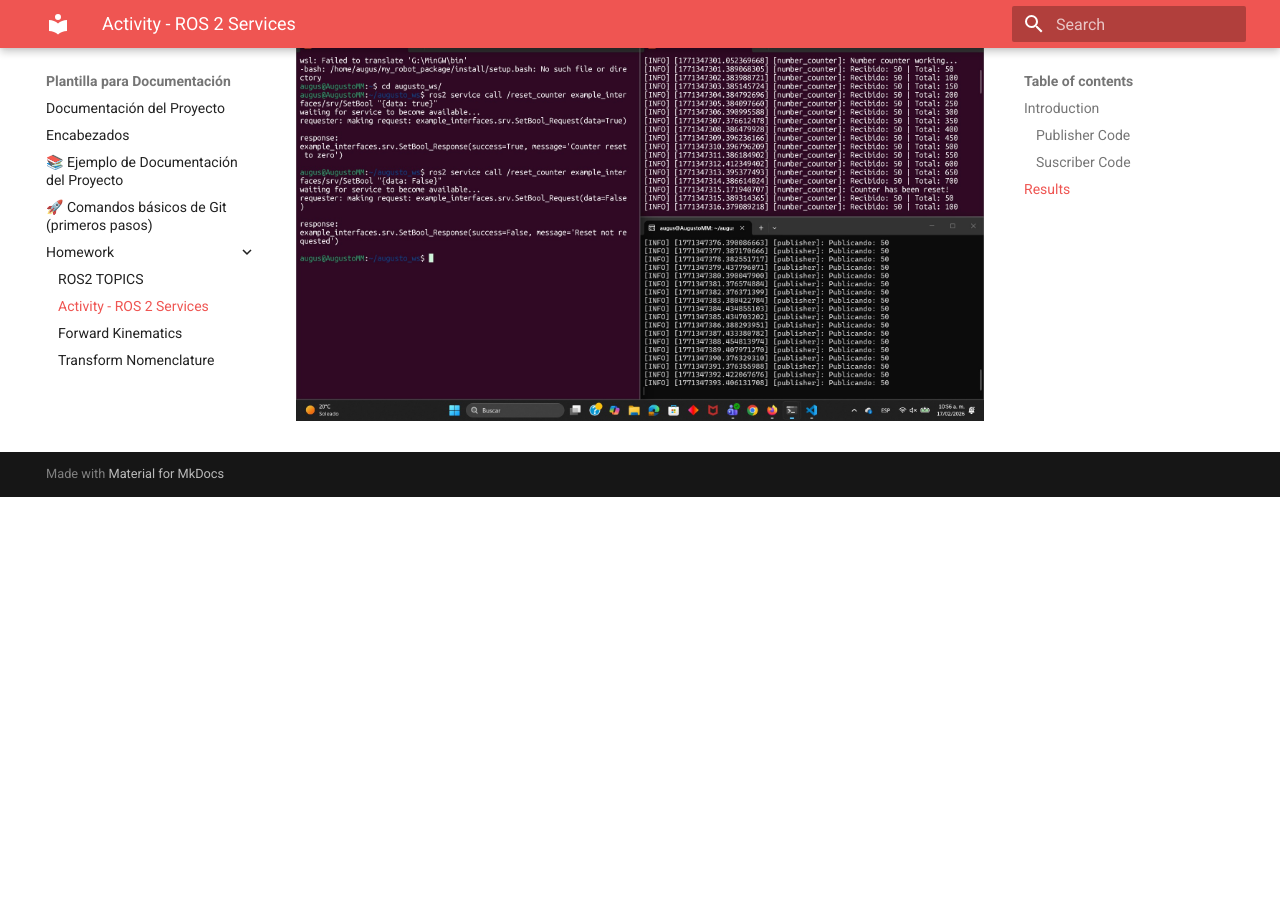
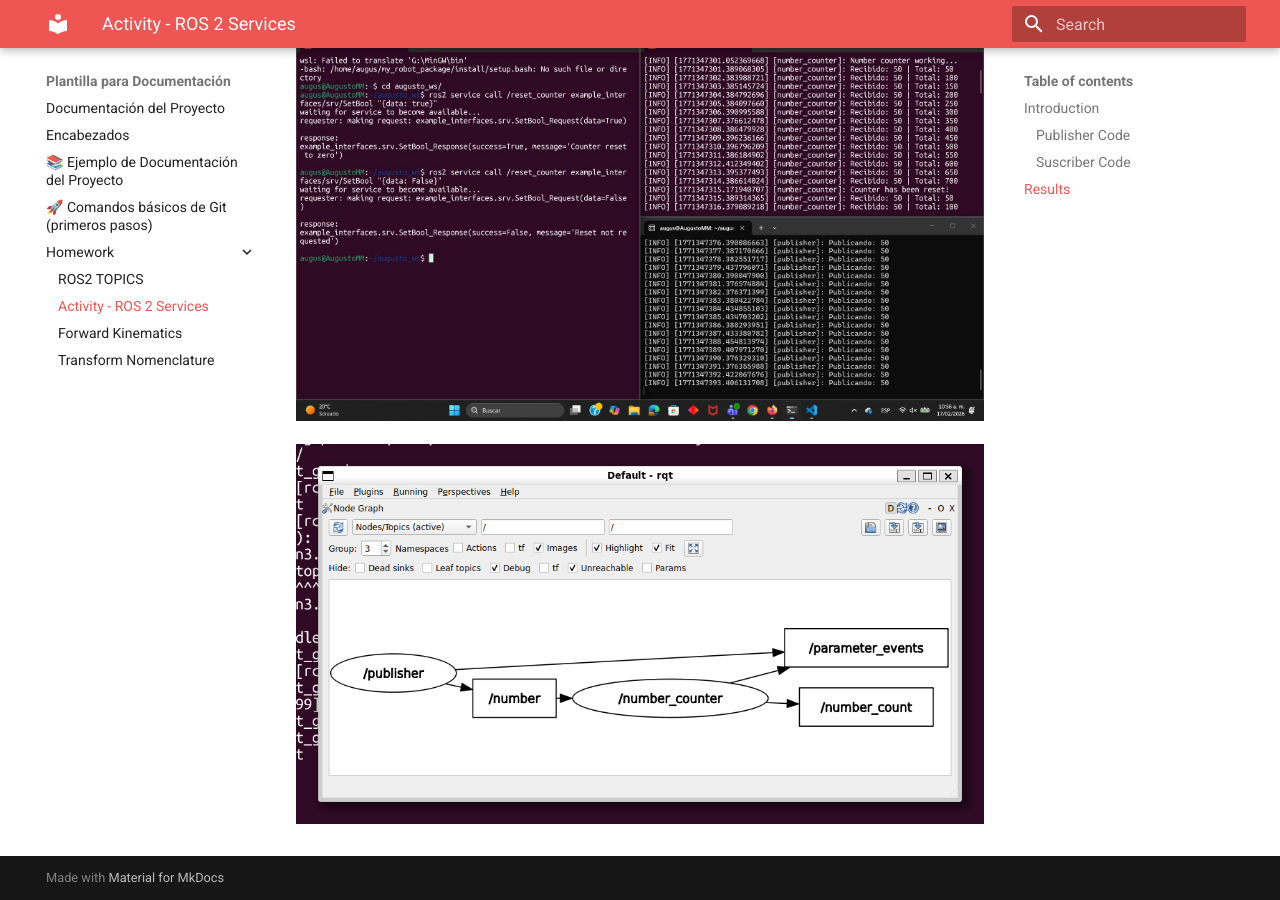
Before and after one commit to AugustoMantilla/Robotics, an MkDocs documentation site: the page built from docs/Homework/Activity ROS2 Services.md, in a window 1280 px wide and 900 px high, scrolled down 3288 px. Built offline with MkDocs 1.6.1 and Material for MkDocs 9.7.7, drawn with Linux system fonts in a browser that asks for light colours; before the commit the page ends 3785 px from its top, so only the background shows below that.

Commit message:
imagenros2activity

```diff
--- a/docs/Homework/Activity ROS2 Services.md
+++ b/docs/Homework/Activity ROS2 Services.md
@@ -127,3 +127,5 @@ On the other hand, the node includes a service server named /reset_counter, usin
 In the following image you can see the code working in the terminals, one is sending a message, the other one is reciving the message sent by the other terminal and the last one resets the counter to zero.
 
 ![Diagrama del sistema](../recursos/imgs/reset.jpg)
+
+![Diagrama del sistema](../recursos/imgs/ros2activitycaptura.png)
```
Also changed, not shown: docs/recursos/imgs/ros2activitycaptura.png (added).
